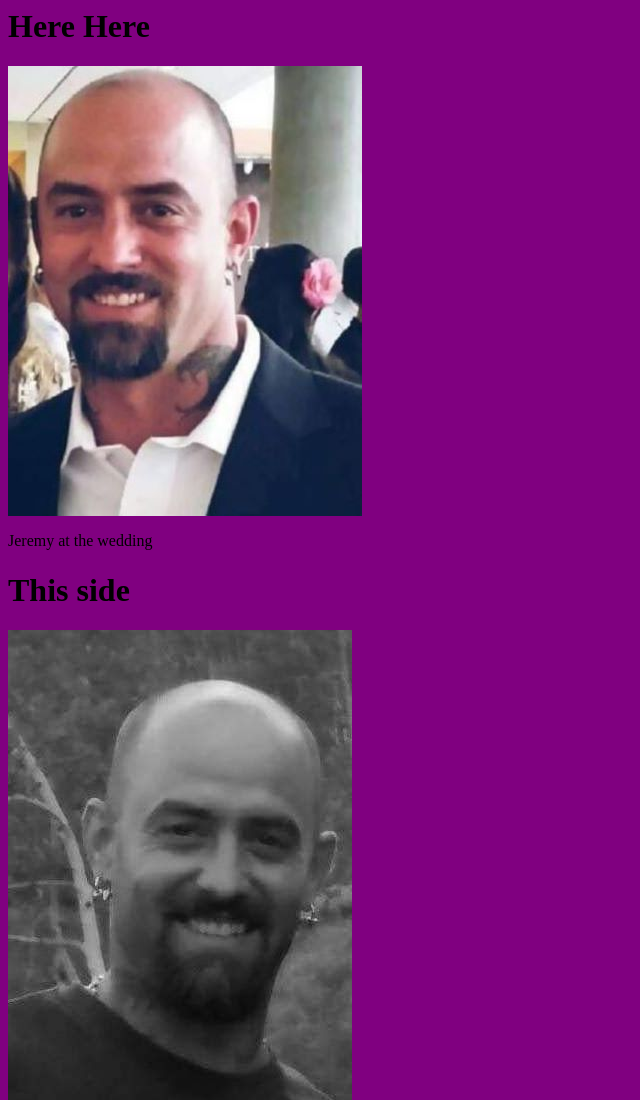
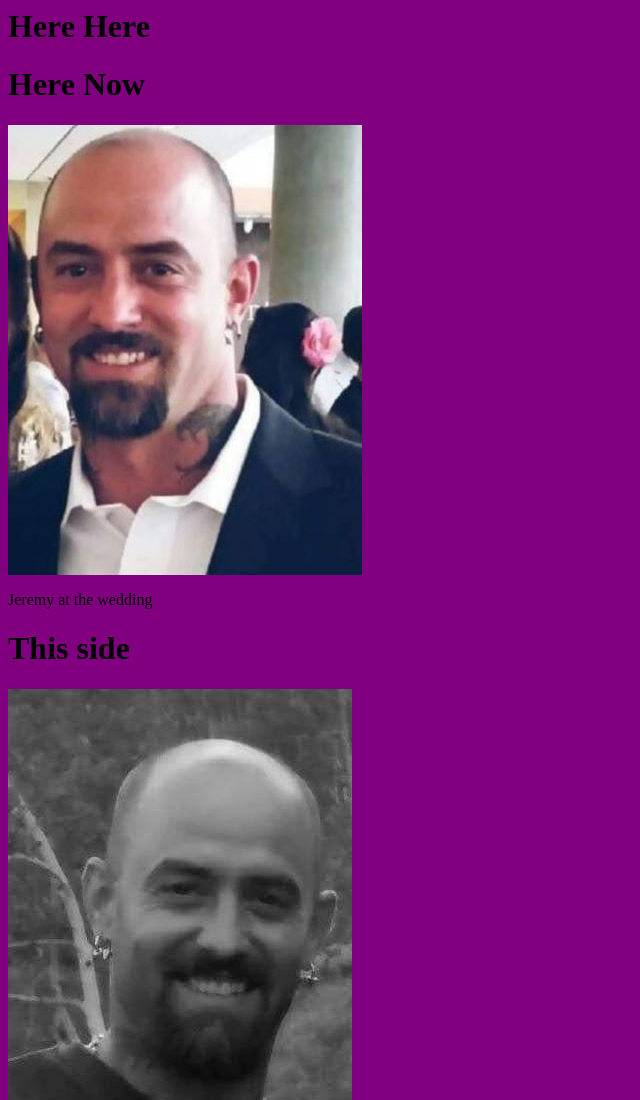
Before and after one commit to JeremyPershin/jeremypershin.github.io, a plain HTML site: page index.html in a window 1280 px wide. Shown: the top 1100 px of the page, without its empty margins (0-640 px from the left). Drawn offline with Linux system fonts and the light colour scheme.

Commit message:
Update index.html

```diff
--- a/index.html
+++ b/index.html
@@ -6,6 +6,7 @@
   <h1>Here Here</h1>
 
 <body>
+  <h1>Here Now</h1>
   <img src="Jeremy jpg.jpg" /> <p>Jeremy at the wedding</p>               <h1>This side</h1>
   <img src="FB_IMG_1604452605526.jpg" /> <p>Jeremy camping</p>
   <h1>Jeremy's Resume</h1>
```
